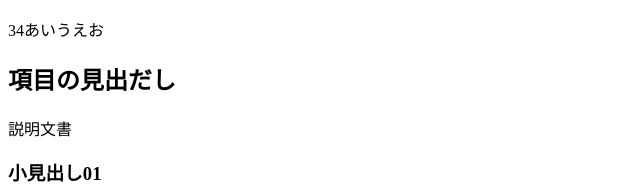
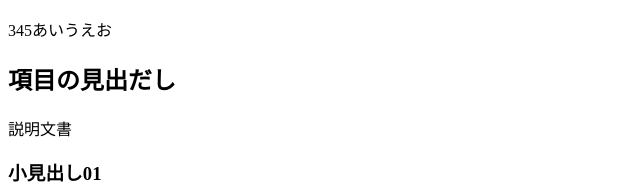
Before and after one commit to yasuko-3810835/lesson01_test, a plain HTML site: page index.html in a window 1280 px wide. Shown: the part 506-693 px from the top of the page, 0-640 px from the left. Drawn offline with Linux system fonts and the light colour scheme.

Commit message:
コミット1

```diff
--- a/index.html
+++ b/index.html
@@ -8,7 +8,7 @@
 <body>
     <h1>初めてのwebサイト</h1>
     <p><img src="abc.jpg" alt="家族旅行"></p>
-    <p>34あいうえお</p>
+    <p>345あいうえお</p>
 
     <h2>項目の見出だし</h2>
     <p>説明文書</p>
```
